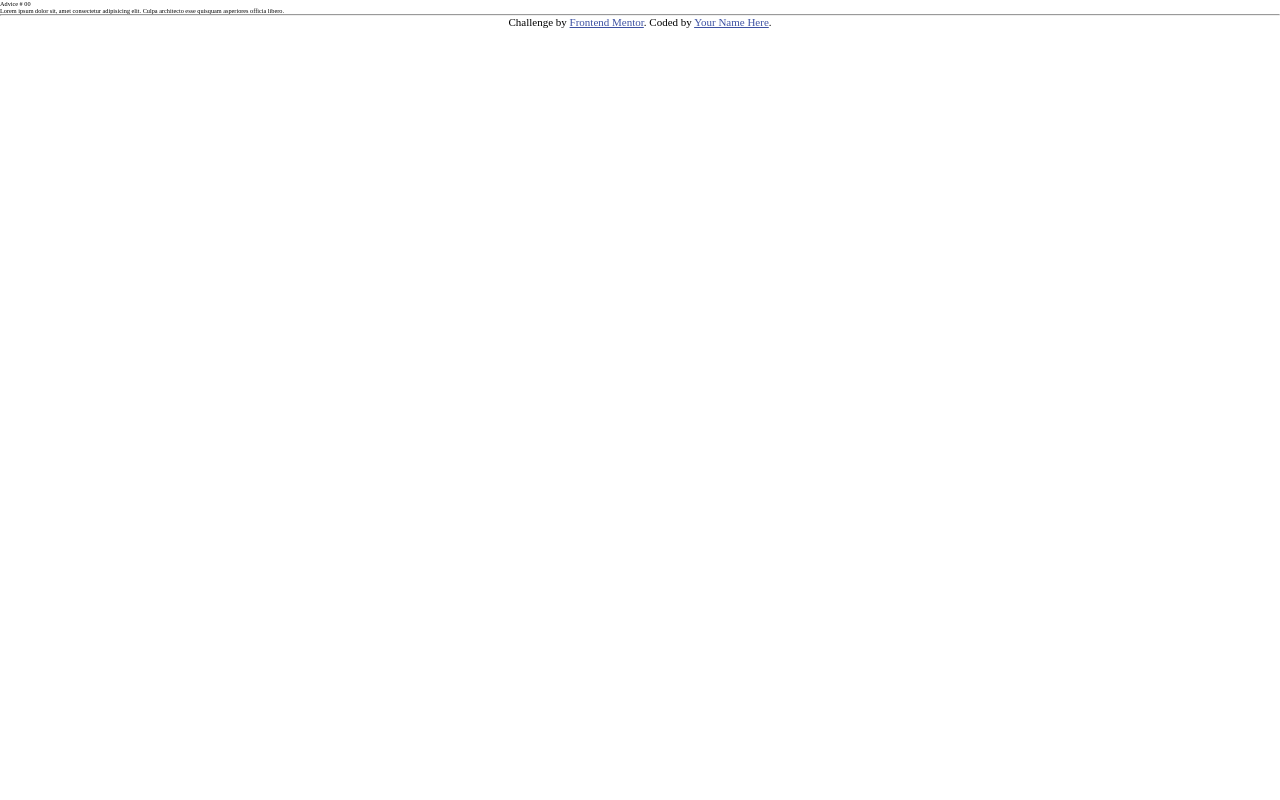
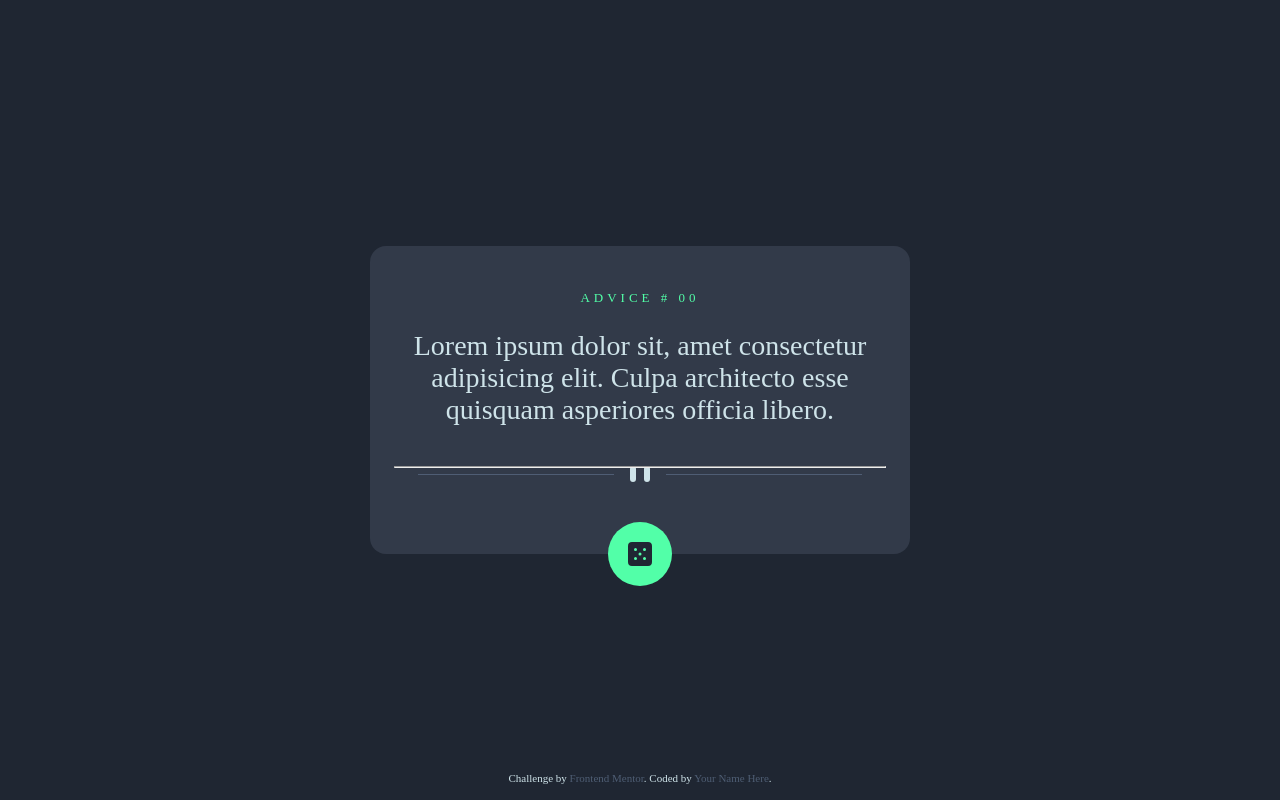
Before and after one commit to claudioalvesmachado/advice-generator-app, a plain HTML site: page index.html in a window 1280 px wide. Drawn offline with Linux system fonts and the light colour scheme.

Commit message:
Project layout done

```diff
--- /dev/null
+++ b/app/scss/_breakpoints.scss
@@ -0,0 +1,7 @@
+@mixin breakpoint($size) {
+	@if $size == medium-up {
+        @media (min-width: 30rem) {
+            @content;
+        }
+    }
+}
--- a/app/scss/_globals.scss
+++ b/app/scss/_globals.scss
@@ -1,11 +1,92 @@
 @import "./variables";
+@import "./breakpoints";
+
+body {
+    font-family: $ff-default;
+}
+
+main {
+    display: grid;
+    place-items: center;
+    min-height: 100vh;
+    background-color: $clr-neutral-700;
+    padding: 0 1.6rem;
+}
+
+.advice {
+    position: relative;
+    display: flex;
+    flex-direction: column;
+    gap: 2.4rem;
+    padding: 4.4rem 2.4rem 7.2rem;
+    width: min(100%, 54rem);
+    border-radius: 1.6rem;
+    font-size: $fs-400;
+    text-align: center;
+    color: $clr-secondary;
+    background-color: $clr-neutral-500;
+
+    @include breakpoint(medium-up) {
+        padding: initial 4.8rem;
+    }
+
+    &__id {
+        color: $clr-primary;
+        font-size: $fs-300;
+        text-transform: uppercase;
+        letter-spacing: 0.4rem;
+    }
+
+    &__divider {
+        width: 100%;
+        height: 1.6rem;
+        background-image: url("../../assets/img/pattern-divider-mobile.svg");
+        background-repeat: no-repeat;
+        background-position: center;
+
+        @include breakpoint(medium-up) {
+            background-image: url("../../assets/img/pattern-divider-desktop.svg");
+            margin-top: 1.6rem;
+        }
+    }
+
+    &__dice {
+        position: absolute;
+        top: calc(100% - ($icon-size / 2));
+        align-self: center;
+        width: $icon-size;
+        height: $icon-size;
+        border-radius: 50%;
+        background-color: $clr-primary;
+        background-image: url("../../assets/img/icon-dice.svg");
+        background-repeat: no-repeat;
+        background-position: center center;
+        cursor: pointer;
 
 
+        &:hover {
+            box-shadow: 0 0 3.2rem $clr-primary;
+            transition: all 0.3s;
+        }
+    }
+}
+
 .attribution {
+    position: absolute;
+    bottom: 1.6rem;
     font-size: 1.1rem;
     text-align: center;
+    color: $clr-secondary;
 
     & a {
-        color: hsl(228, 45%, 44%);
+        color: $clr-neutral-400;
+        text-decoration: none;
+
+        &:hover {
+            color: $clr-primary;
+            text-decoration: underline;
+            text-shadow: 0 0 0.4rem $clr-primary;
+            transition: all 0.3s;
+        }
     }
 }
--- a/app/scss/_variables.scss
+++ b/app/scss/_variables.scss
@@ -5,9 +5,11 @@ $clr-neutral-400: hsl(217, 19%, 38%);
 $clr-neutral-500: hsl(217, 19%, 24%);
 $clr-neutral-700: hsl(218, 23%, 16%);
 
-$fs-300: 1rem;
+$fs-300: 1.3rem;
 $fs-400: 2.8rem;
 
 $fw-400: 800;
 
 $ff-default: 'Manrope', sans serif;
+
+$icon-size: 6.4rem
--- a/app/scss/main.scss
+++ b/app/scss/main.scss
@@ -1,3 +1,4 @@
 @use './reset';
 @use './variables';
 @use './globals';
+@use './breakpoints';
```
Also changed, not shown: dist/css/main.css, 1 other file.
